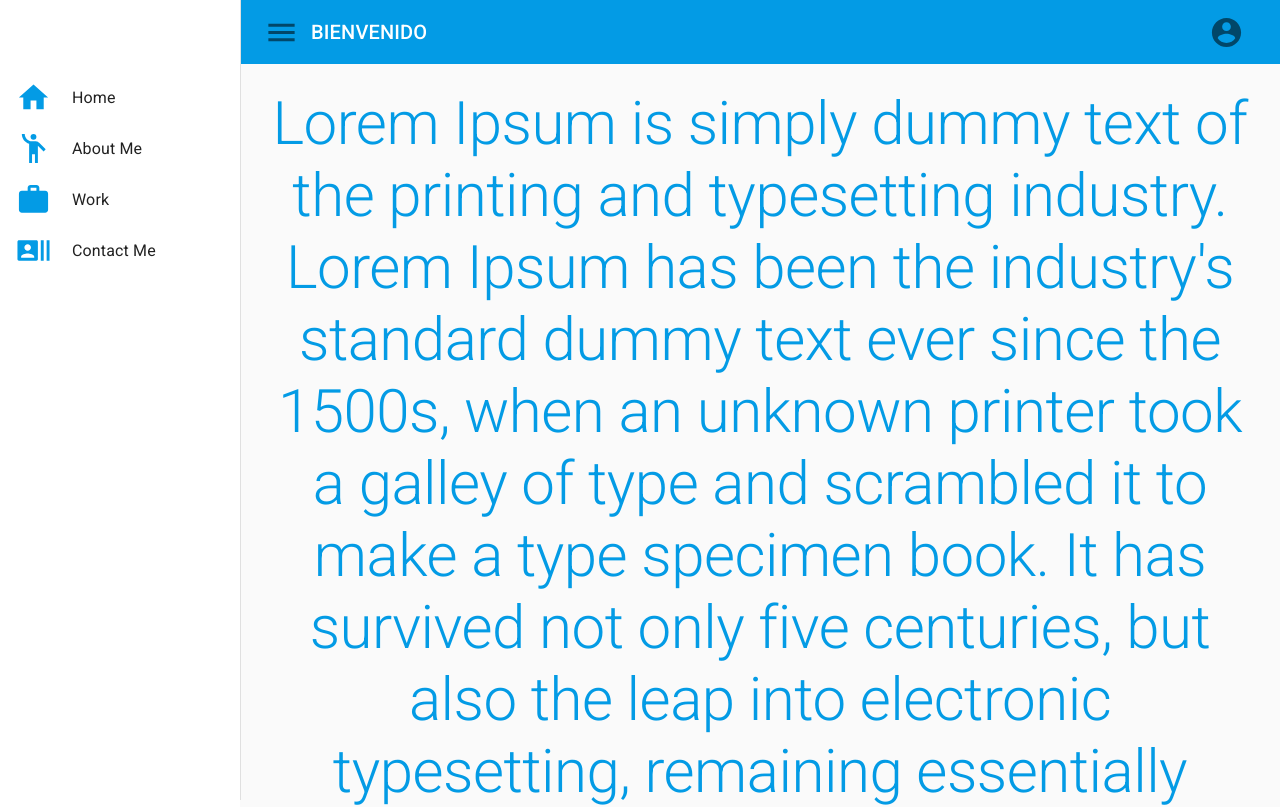
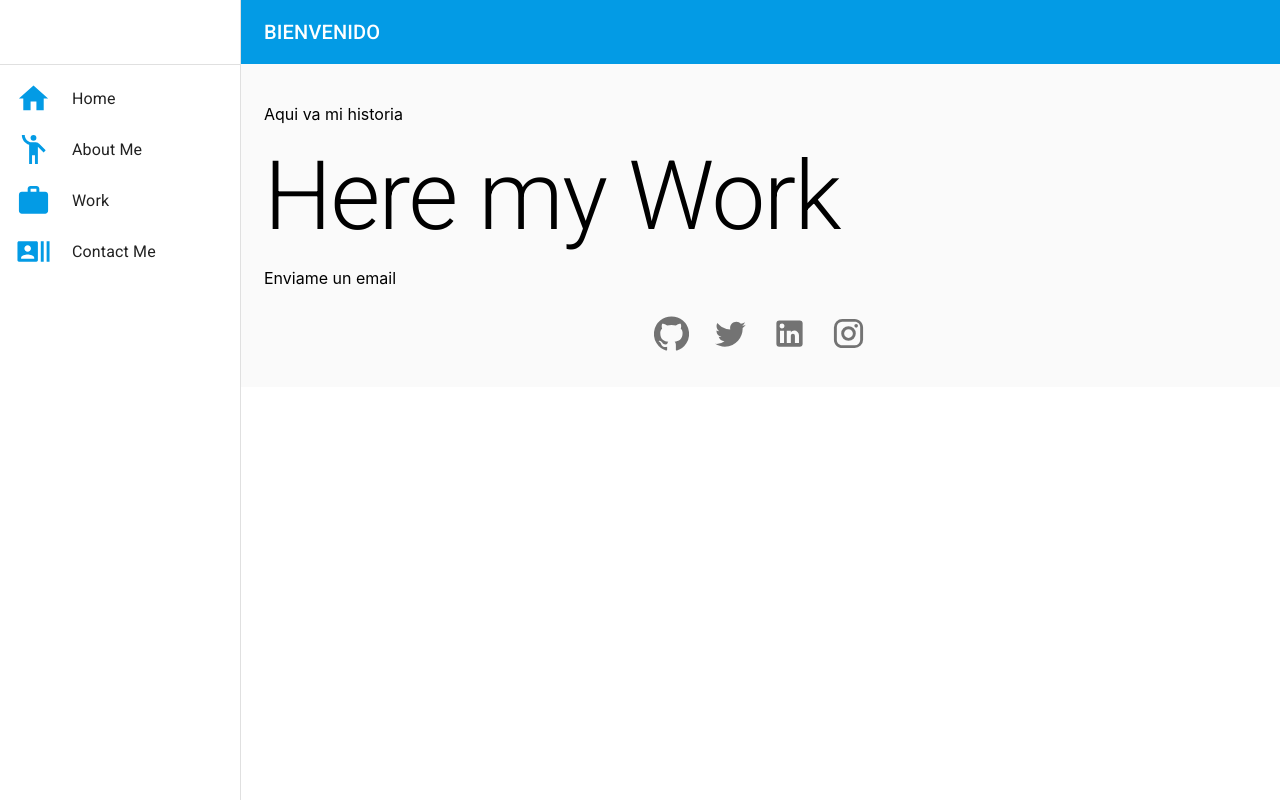
Before and after one commit to keniercccl/my-landing, a React (Create React App) app: page / in a window 1280 px wide. Shown: the top 807 px of the page. Built offline with nearby package versions, Linux system fonts and the light colour scheme.

Commit message:
funcion de boton menu - fix css de navbar - funcion hide and show

```diff
--- a/package.json
+++ b/package.json
@@ -9,7 +9,7 @@
     "@testing-library/jest-dom": "^4.2.4",
     "@testing-library/react": "^9.5.0",
     "@testing-library/user-event": "^7.2.1",
-    "antd": "^4.5.1",
+    "antd": "^4.5.4",
     "react": "^16.13.1",
     "react-dom": "^16.13.1",
     "react-scripts": "^3.4.3"
--- /dev/null
+++ b/src/component/Aboutme.js
@@ -0,0 +1,11 @@
+import React from 'react';
+
+function Aboutme(props) {
+  return (
+    <div>
+      <p>Aqui va mi historia</p>
+    </div>
+  );
+}
+
+export default Aboutme;
--- /dev/null
+++ b/src/component/Contactme.js
@@ -0,0 +1,11 @@
+import React from 'react';
+
+function Contactme(props) {
+  return (
+    <div>
+      <p>Enviame un email</p>
+    </div>
+  );
+}
+
+export default Contactme;
--- a/src/component/Drawers.js
+++ b/src/component/Drawers.js
@@ -2,7 +2,9 @@ import React from 'react';
 import Lista from "./Lista";
 
 import {
-  makeStyles, Drawer
+  makeStyles,
+  Drawer,
+  Divider
 } from "@material-ui/core";
 import theme from './Themesui';
 
@@ -18,20 +20,24 @@ const useStyles = makeStyles( theme => ({
 }))
 
 
-function Drawers() {
+function Drawers(props) {
 
   const classes = useStyles();
 
   return (
     <Drawer
-    className = {classes.drawer}
-    variant="permanent"
-    classes={{
-      paper: classes.drawerPaper,
-    }}
-    anchor="left"
-    >
-    <div className={classes.toolbar} />
+      className = {classes.drawer}
+      classes = {{
+        paper: classes.drawerPaper,
+      }}
+      anchor = "left"
+      variant = {props.variant}
+      open = {props.open}
+      onClose = {props.onClose ? props.onClose : null}
+      >
+
+    <div className = {classes.toolbar} />
+    <Divider />
 
       <Lista />
 
--- a/src/component/Navbarr.js
+++ b/src/component/Navbarr.js
@@ -6,8 +6,10 @@ import {Menu , AccountCircle} from '@material-ui/icons';
 
 const useStyles = makeStyles(theme => ({
   appBar: {
-    width: `calc(100% - ${240}px)`,
-    marginLeft: 240,
+    [theme.breakpoints.up('sm')]:{
+      width: `calc(100% - ${240}px)`,
+      marginLeft: 240,
+    }
   },
   root : {
     display : 'flex'
@@ -15,10 +17,15 @@ const useStyles = makeStyles(theme => ({
   title : {
     flexGrow : 1,
   },
-
+  menuButton :  {
+    marginRight: theme.spacing(2),
+    [theme.breakpoints.up('sm')]: {
+      display: 'none',
+    },
+  }
 }))
 
-const Navbarr = () => {
+const Navbarr = (props) => {
 
   const clases = useStyles();
 
@@ -33,7 +40,9 @@ const Navbarr = () => {
 
           <IconButton
           className = {clases.menuButton}
-          edge = 'start' >
+          edge = 'start'
+          onClick = {props.accionAbrir}
+          >
 
             <Menu fontSize = 'large'/>
 
--- /dev/null
+++ b/src/component/Working.js
@@ -0,0 +1,14 @@
+import React from 'react';
+import { Typography } from "@material-ui/core";
+
+function Working(props) {
+  return (
+    <div>
+      <Typography variant="h1" color="initial">
+      Here my Work
+      </Typography>
+    </div>
+  );
+}
+
+export default Working;
--- a/src/component/Wrapper.jsx
+++ b/src/component/Wrapper.jsx
@@ -1,21 +1,29 @@
 import React from 'react';
 import Navbarr from "./Navbarr.js";
 import Contacts from "./Contacts.js";
+import Aboutme from "./Aboutme.js";
+import Working from "./Working.js";
+import Contactme from "./Contactme.js";
+import Drawers from './Drawers.js';
 
 import {
   makeStyles,
-  Typography,
-  Grid
+  Divider,
+  Grid,
+  Hidden,
 } from '@material-ui/core';
-import Drawers from './Drawers.js';
+
+import { ImageRounded } from '@material-ui/icons';
 
 const useStyles = makeStyles(theme => ({
   toolbar: theme.mixins.toolbar,
   content: {
+    [theme.breakpoints.up('sm')]:{
       flexGrow: 1,
       backgroundColor: theme.palette.background.default,
       padding: theme.spacing(3),
       marginLeft: 240,
+    }
   },
   centralizar :  {
     alignContent : 'center'
@@ -24,23 +32,39 @@ const useStyles = makeStyles(theme => ({
 
 const Wrapper = () => {
 
+  const [abrir, setAbrir] = React.useState(false);
+
+  const accionAbrir = () => {
+    setAbrir(!abrir)
+  }
+
       const classes = useStyles();
 
       return (
         <div>
-        <Drawers />
-        <Navbarr />
+        <Navbarr
+        accionAbrir = {accionAbrir}/>
+
+        <Hidden xsDown>
+          <Drawers
+            variant = "permanent"
+            open = {true}/>
+        </Hidden>
+
+        <Hidden smUp>
+          <Drawers
+            variant = "temporary"
+            open = {abrir}
+            onClose = {accionAbrir}
+
+            />
+        </Hidden>
 
           <div className = {classes.content}>
 
-              <Typography
-              variant="h2"
-              color="primary"
-              align = "center">
-                Lorem Ipsum is simply dummy text of the printing and typesetting industry. Lorem Ipsum has been the industry's standard dummy text ever since the 1500s, when an unknown printer took a galley of type and scrambled it to make a type specimen book. It has survived not only five centuries, but also the leap into electronic typesetting, remaining essentially unchanged. It was popularised in the 1960s with the release of Letraset sheets containing Lorem Ipsum passages, and more recently with desktop publishing software like Aldus PageMaker including versions of Lorem Ipsum.
-              </Typography>
-
-                <p>lorem</p>
+            <Aboutme />
+            <Working />
+            <Contactme />
 
             <Grid
             container
```
Also changed, not shown: 1 other file (tests, documents, lock files or other folders). Lines whose indentation alone changed are shown as unchanged.
